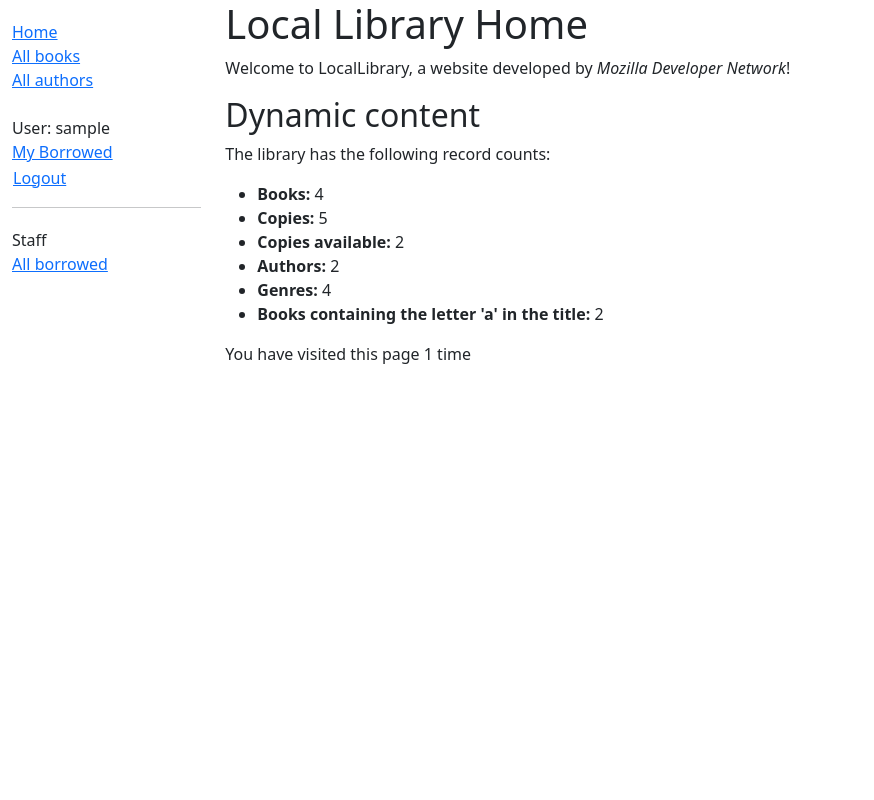
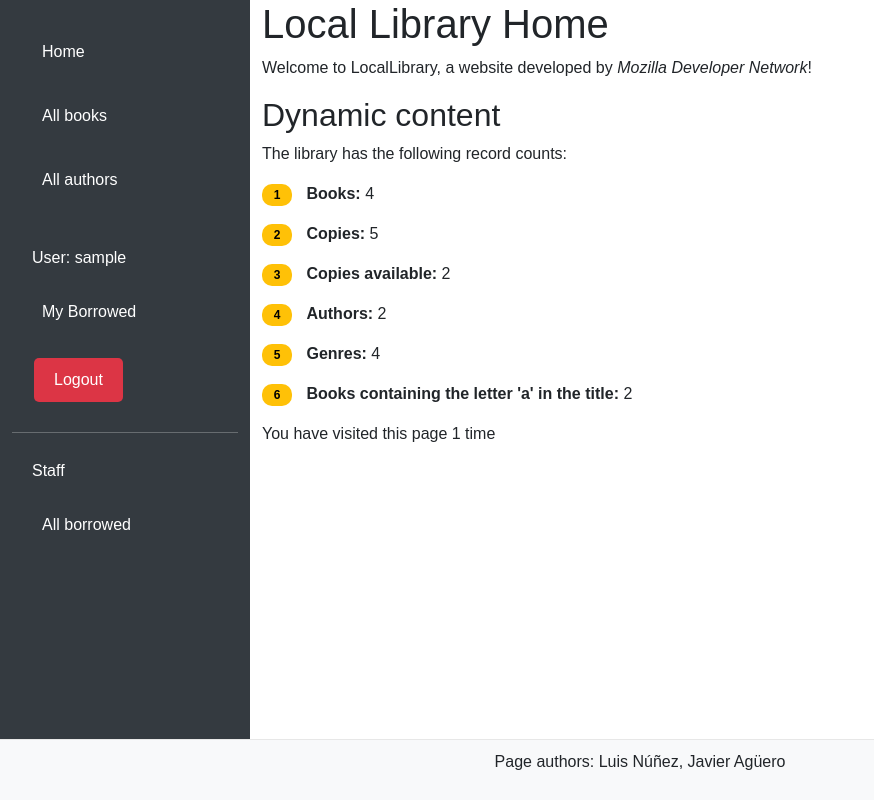
Before and after one commit to Luisnf5/PSI_P01, a Django app: page /catalog/ in a window 1280 px wide. Shown: the whole page, without its empty margins (0-874 px from the left). Run offline with Django 4.2, Linux system fonts and the light colour scheme; the visitor is signed in with stand-in values (Sample User, id 1); data comes from the database, SQL or seed files in the repository.

Commit message:
Css style added
Better looking interface

```diff
--- a/locallibrary/catalog/static/css/styles.css
+++ b/locallibrary/catalog/static/css/styles.css
@@ -1,14 +1,132 @@
-.sidebar-nav {
-    margin-top: 20px;
-    padding: 0;
-    list-style: none;
-  }
-
-#logout-form {
-  display: inline;
+/* General styles */
+body {
+  font-family: Arial, sans-serif;
+  margin: 0;
+  padding: 0;
+  display: flex;
 }
 
-#logout-form button {
+/* Sidebar styles */
+.sidebar {
+  width: 250px;
+  background-color: #343a40;
+  color: white;
+  min-height: 100vh;
+  padding-top: 20px;
+}
+
+.sidebar-nav {
   padding: 0;
+  list-style: none;
   margin: 0;
 }
+
+.sidebar-nav li {
+  padding: 10px 20px;
+}
+
+.sidebar-nav li a {
+  text-decoration: none;
+  color: white;
+  display: block;
+  padding: 10px;
+}
+
+.sidebar-nav li a:hover {
+  background-color: #495057;
+}
+
+/* User section styles */
+.user-info {
+  padding: 15px 20px;
+  font-weight: bold;
+}
+
+/* Login button */
+.btn-login {
+  background-color: #28a745;
+  color: white;
+  border: none;
+  padding: 10px 20px;
+  text-align: center;
+  text-decoration: none;
+  display: inline-block;
+  font-size: 16px;
+  margin: 4px 2px;
+  cursor: pointer;
+  border-radius: 5px;
+  transition: background-color 0.3s, transform 0.3s;
+}
+
+.btn-login:hover {
+  background-color: #218838;
+  transform: scale(1.05);
+}
+
+/* Logout button */
+.btn-logout {
+  background-color: #dc3545;
+  color: white;
+  border: none;
+  padding: 10px 20px;
+  text-align: center;
+  text-decoration: none;
+  display: inline-block;
+  font-size: 16px;
+  margin: 4px 2px;
+  cursor: pointer;
+  border-radius: 5px;
+  transition: background-color 0.3s, transform 0.3s;
+}
+
+.btn-logout:hover {
+  background-color: #c82333;
+  transform: scale(1.05);
+}
+
+/* Main content */
+.content {
+  flex-grow: 1;
+  padding: 20px;
+}
+
+/* List with badges */
+.frontpage-list {
+  list-style: none;
+  padding: 0;
+}
+
+.frontpage-list li {
+  display: flex;
+  align-items: center;
+  margin-bottom: 10px;
+}
+
+.badge {
+  display: inline-block;
+  background-color: #ffc107;
+  color: black;
+  font-weight: bold;
+  border-radius: 10px;
+  padding: 5px 10px;
+  margin-right: 10px;
+  min-width: 30px;
+  text-align: center;
+}
+
+/* Centered authors section */
+.footer {
+  position: fixed;
+  bottom: 0;
+  width: 100%;
+  background-color: #f8f9fa;
+  text-align: center;
+  padding: 10px 0;
+  border-top: 1px solid #e7e7e7;
+}
+
+.authors {
+  font-style: italic;
+  font-weight: bold;
+  font-family: 'Courier New', Courier, monospace;
+}
--- a/locallibrary/catalog/templates/base_generic.html
+++ b/locallibrary/catalog/templates/base_generic.html
@@ -19,7 +19,7 @@
   <body>
     <div class="container-fluid">
       <div class="row">
-        <div class="col-sm-2">
+        <div class="col-sm-2 sidebar">
           {% block sidebar %}
           <ul class="sidebar-nav">
             <li><a href="{% url 'index' %}">Home</a></li>
@@ -33,11 +33,11 @@
             <li>
               <form id="logout-form" method="post" action="{% url 'admin:logout' %}">
                 {% csrf_token %}
-                <button type="submit" class="btn btn-link">Logout</button>
+                <button type="submit" class="btn btn-link btn-logout">Logout</button>
               </form>
             </li>
             {% else %}
-            <li><a href="{% url 'login' %}?next={{ request.path }}">Login</a></li>
+            <li><a href="{% url 'login' %}?next={{ request.path }}" class="btn-login">Login</a></li>
             {% endif %}
           </ul>
 
@@ -49,7 +49,7 @@
             {% endif %}
         {% endblock %}
         </div>
-        <div class="col-sm-10">
+        <div class="col-sm-9 main-content">
           {% block content %}{% endblock %}
           {% block pagination %}
             {% if is_paginated %}
@@ -71,5 +71,8 @@
         </div>
       </div>
     </div>
+    <div class="footer">
+      <p>Page authors: Luis Núñez, Javier Agüero</p>
+    </div>
   </body>
 </html>
--- a/locallibrary/catalog/templates/index.html
+++ b/locallibrary/catalog/templates/index.html
@@ -10,16 +10,19 @@
     Welcome to LocalLibrary, a website developed by
     <em>Mozilla Developer Network</em>!
   </p>
+
   <h2>Dynamic content</h2>
   <p>The library has the following record counts:</p>
-  <ul>
-    <li><strong>Books:</strong> {{ num_books }}</li>
-    <li><strong>Copies:</strong> {{ num_instances }}</li>
-    <li><strong>Copies available:</strong> {{ num_instances_available }}</li>
-    <li><strong>Authors:</strong> {{ num_authors }}</li>
-    <li><strong>Genres:</strong> {{ num_genders }}</li>
-    <li><strong>Books containing the letter 'a' in the title:</strong> {{ a_books }}</li>
-  </ul>
+
+  <div class="frontpage-list">
+    <p><span class="badge">1</span> <strong>Books:</strong> {{ num_books }}</p>
+    <p><span class="badge">2</span> <strong>Copies:</strong> {{ num_instances }}</p>
+    <p><span class="badge">3</span> <strong>Copies available:</strong> {{ num_instances_available }}</p>
+    <p><span class="badge">4</span> <strong>Authors:</strong> {{ num_authors }}</p>
+    <p><span class="badge">5</span> <strong>Genres:</strong> {{ num_genders }}</p>
+    <p><span class="badge">6</span> <strong>Books containing the letter 'a' in the title:</strong> {{ a_books }}</p>
+  </div>
+
 
   <p>
     You have visited this page {{ num_visits }} time{{ num_visits|pluralize }}
```
Also changed, not shown: 1 other file.
